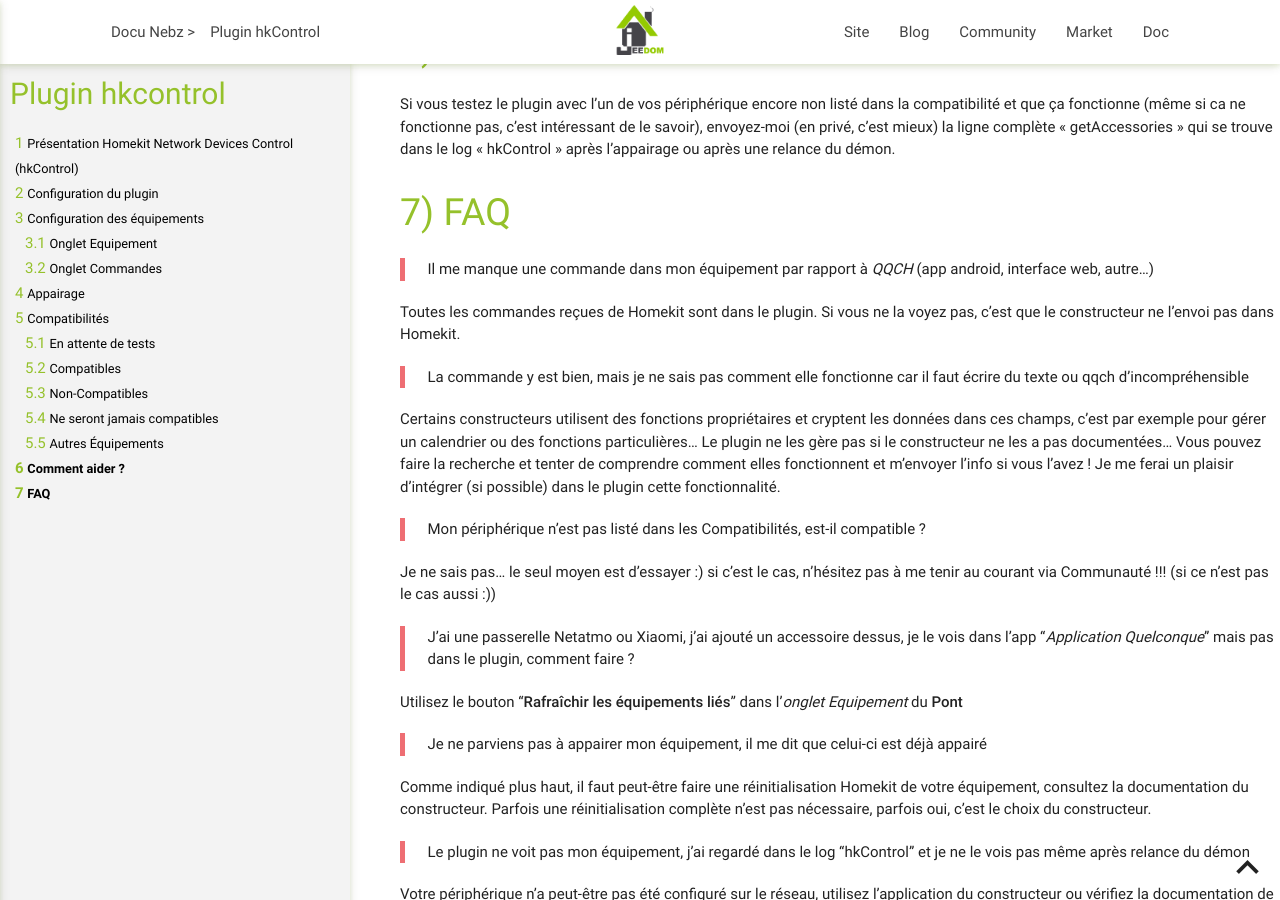
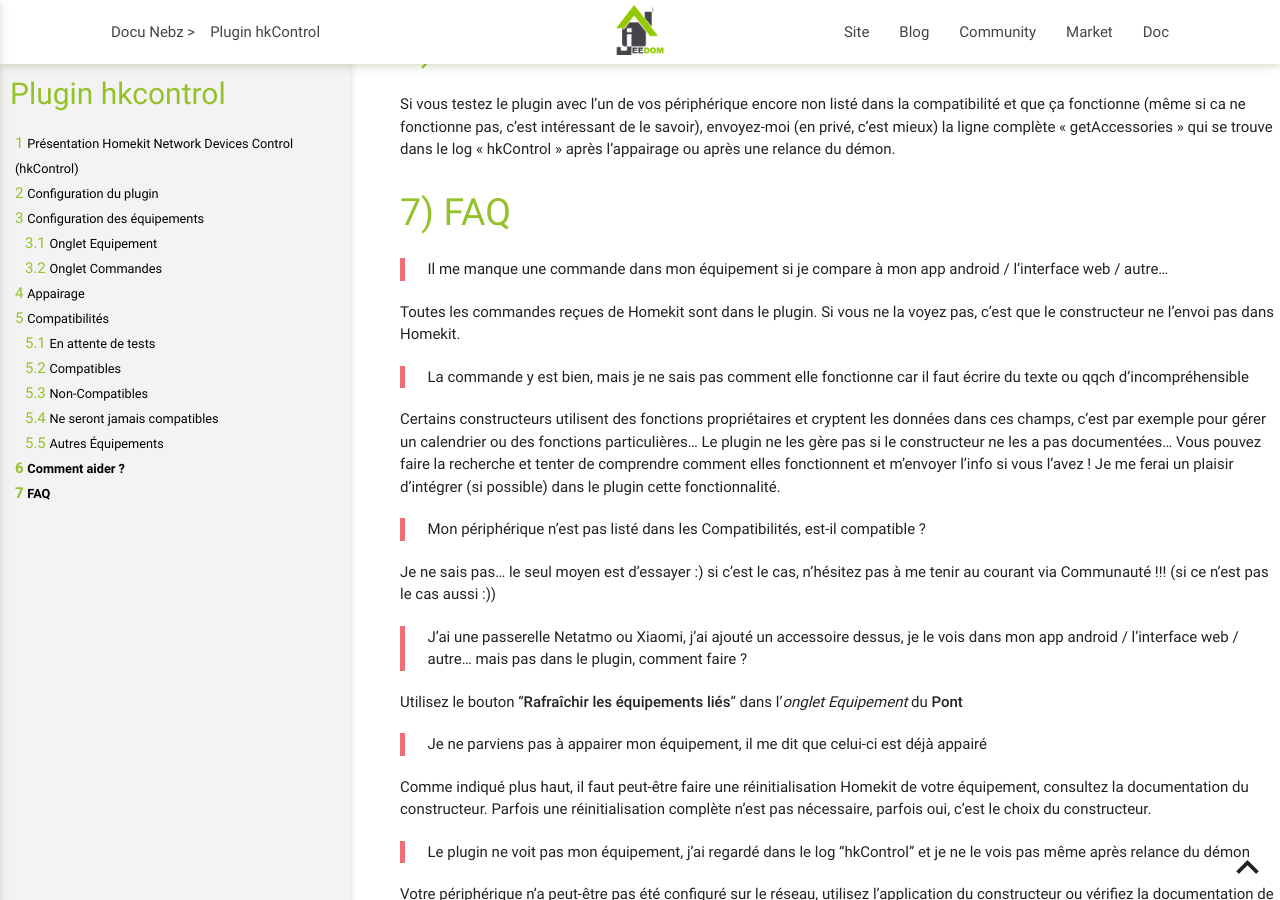
Before and after one commit to NebzHB/jeedom_docs, a Jekyll site: the page built from plugins/hkControl/fr_FR/index.md, in a window 1280 px wide and 900 px high, scrolled down 5037 px. Built offline with Jekyll 4.4.1, drawn with Linux system fonts in a browser that asks for light colours.

Commit message:
Update index.md

```diff
--- a/plugins/hkControl/fr_FR/index.md
+++ b/plugins/hkControl/fr_FR/index.md
@@ -166,7 +166,7 @@
 **FAQ**
 =======
 
->Il me manque une commande dans mon équipement par rapport à *QQCH* (app android, interface web, autre...)
+>Il me manque une commande dans mon équipement si je compare à mon app android / l'interface web / autre...
 
 Toutes les commandes reçues de Homekit sont dans le plugin.  Si vous ne la voyez pas, c'est que le constructeur ne l'envoi pas dans Homekit.
 
@@ -178,7 +178,7 @@
 
 Je ne sais pas... le seul moyen est d'essayer :) si c'est le cas, n'hésitez pas à me tenir au courant via Communauté !!! (si ce n'est pas le cas aussi :))
 
->J'ai une passerelle Netatmo ou Xiaomi, j'ai ajouté un accessoire dessus, je le vois dans l'app "*Application Quelconque*" mais pas dans le plugin, comment faire ?
+>J'ai une passerelle Netatmo ou Xiaomi, j'ai ajouté un accessoire dessus, je le vois dans mon app android / l'interface web / autre... mais pas dans le plugin, comment faire ?
 
 Utilisez le bouton "**Rafraîchir les équipements liés**" dans l'*onglet Equipement* du **Pont**
 
```
